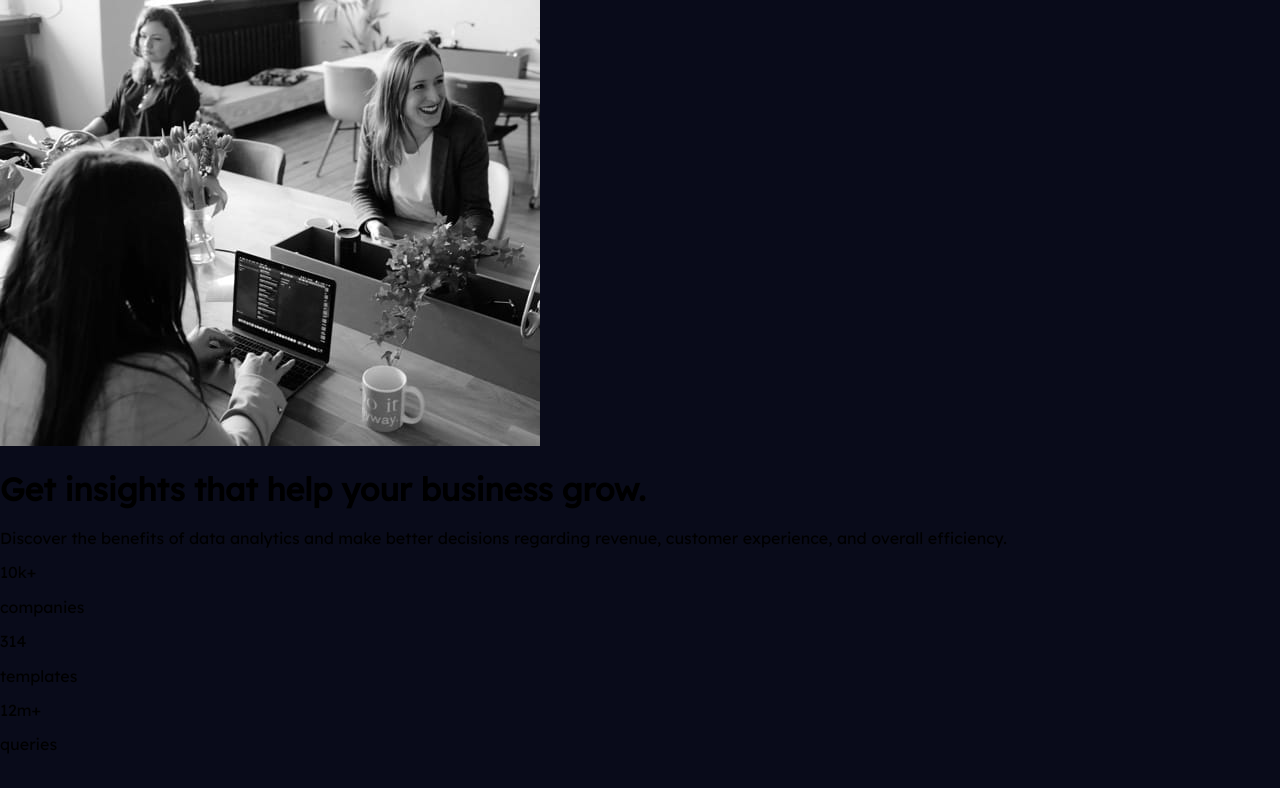
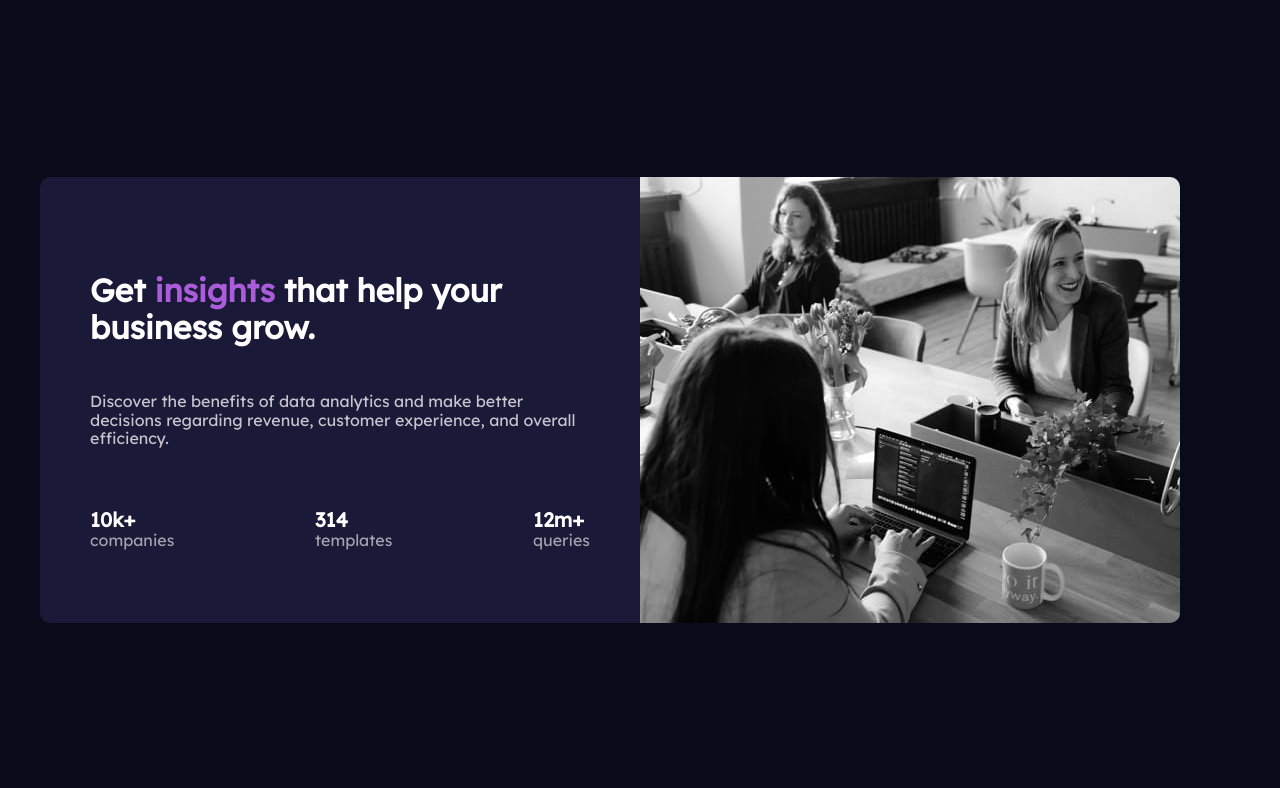
Before and after one commit to Afshin-Kazemi/Stats-preview-card-component, a plain HTML site: page index.html in a window 1280 px wide. Drawn offline with Linux system fonts and the light colour scheme.

Commit message:
CSS Update

```diff
--- a/styles/style.css
+++ b/styles/style.css
@@ -2,13 +2,84 @@ body {
   font-family: "Inter", sans-serif;
   font-family: "Lexend Deca", sans-serif;
   background-color: hsl(233, 47%, 7%);
+  height: 100vh;
+  display: flex;
+  flex-direction: row-reverse;
+  justify-content: center;
+  align-items: center;
 }
 
 section {
-
+  display: flex;
+  flex-direction: row-reverse;
+  justify-content: center;
+  align-items: center;
+  height: 446px;
+  width: 1200px;
+  border-radius: 15px;
 }
 
+img {
+  border-radius: 0 10px 10px 0;
+}
 
+.header {
+  width: 50%;
+  height: 100%;
+}
+
+.info {
+  box-sizing: border-box;
+  width: 50%;
+  height: 100%;
+  background-color: hsl(244, 38%, 16%);
+  border-radius: 10px 0 0 10px;
+  padding: 50px;
+  display: flex;
+  flex-direction: column;
+  justify-content: center;
+  align-items: center;
+}
+
+.info > h1 {
+  color: hsl(0, 0%, 100%);
+  font-weight: 700;
+}
+
+span {
+  color: hsl(277, 64%, 61%);
+}
+
+.info > p {
+  color: hsla(0, 0%, 100%, 0.75);
+  margin: 25px 0 60px 0;
+}
+
+.details {
+  width: 100%;
+  display: flex;
+  flex-direction: row;
+  justify-content: space-between;
+}
+
+.cards {
+  display: flex;
+  flex-direction: column;
+  justify-content: left;
+}
+
+.data {
+  margin: 0;
+  color: hsl(0, 0%, 100%);
+  font-size: 20px;
+  font-weight: 700;
+}
+
+.about {
+  margin: 0;
+  color: hsla(0, 0%, 100%, 0.6);
+  font-weight: 400;
+}
 
 @media (min-width: 501px) {
   .mobileHeader {
@@ -17,7 +88,18 @@ section {
 }
 
 @media (max-width: 500px) {
-    .desktopHeader {
-        display: none;
-    }
+  .desktopHeader {
+    display: none;
+  }
+  img {
+    border-radius: 10px 10px 0 0;
+  }
+
+  .info {
+    border-radius: 0 0 10px 10px;
+  }
+
+  section {
+    flex-direction: column;
+  }
 }
```
